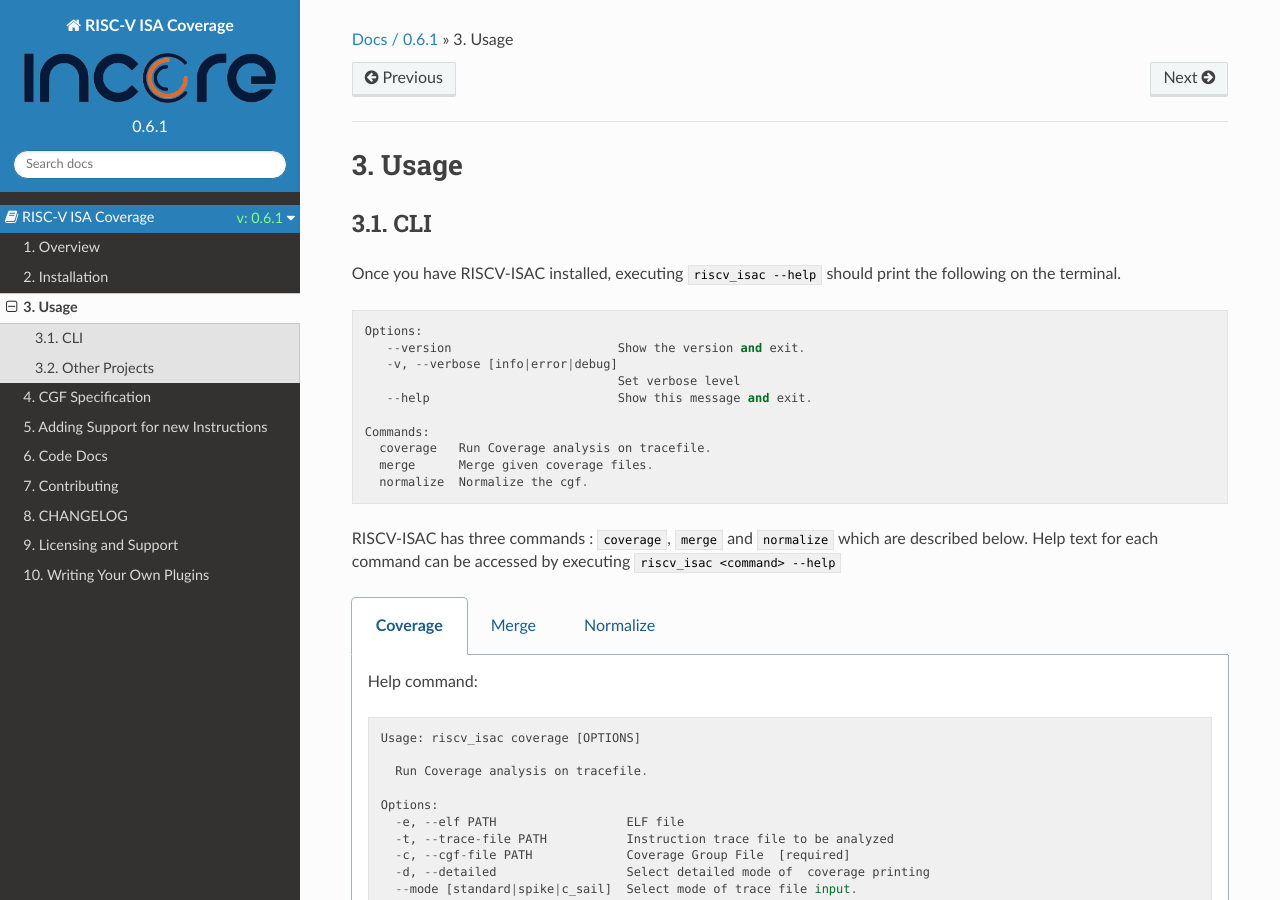
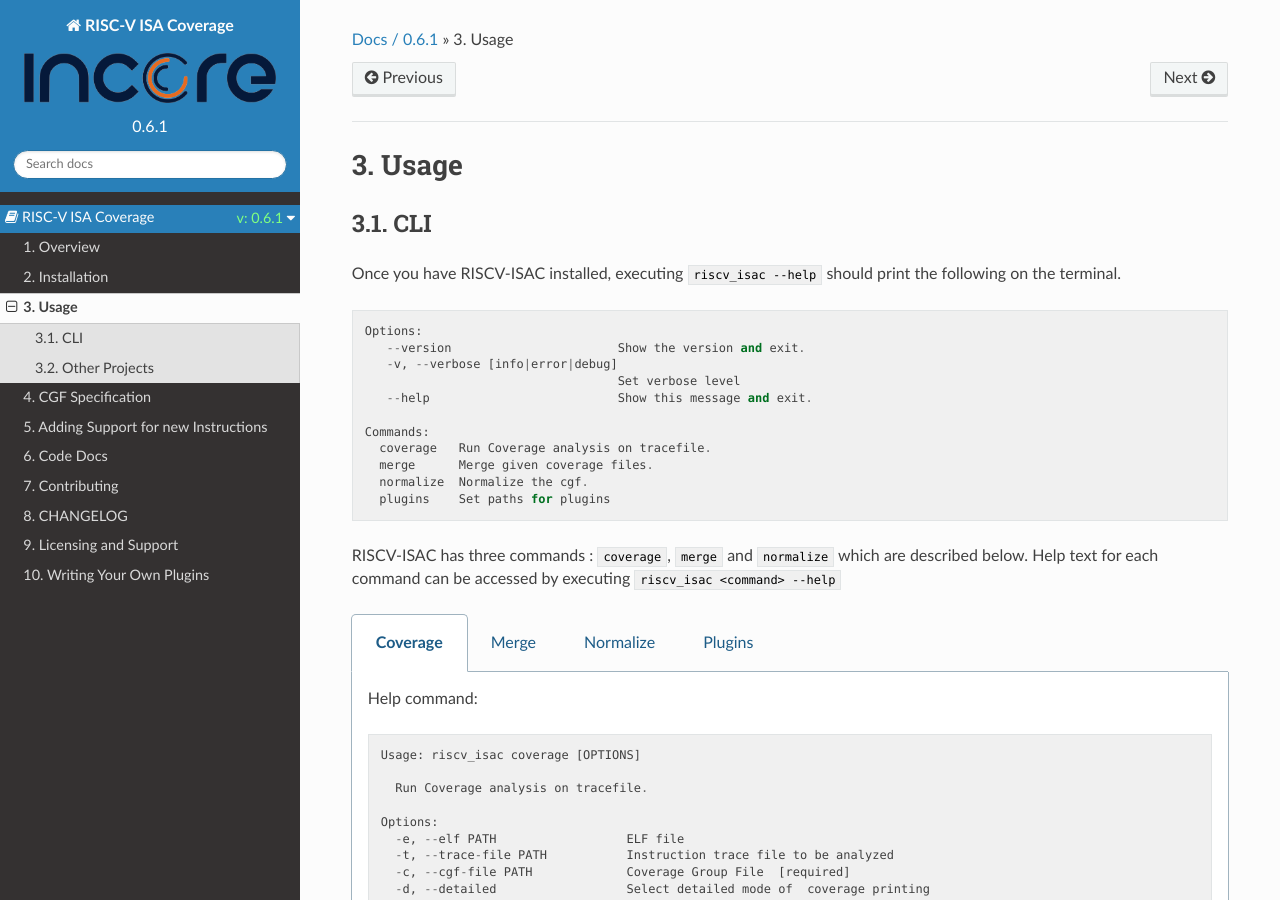
Before and after one commit to riscv-software-src/riscv-isac, a Sphinx documentation site: the page built from docs/source/cli.rst, in a window 1280 px wide and 900 px high. Built offline with Sphinx 7.4.7 and the Read the Docs theme 2.0.0, drawn with Linux system fonts in a browser that asks for light colours; some of the changed lines change nothing that is shown.

Commit message:
Update cli.rst

```diff
--- a/docs/source/cli.rst
+++ b/docs/source/cli.rst
@@ -19,6 +19,7 @@
      coverage   Run Coverage analysis on tracefile.
      merge      Merge given coverage files.
      normalize  Normalize the cgf.
+     plugins    Set paths for plugins
 
 RISCV-ISAC has three commands : ``coverage``, ``merge`` and ``normalize`` which are described below.
 Help text for each command can be accessed by executing ``riscv_isac <command> --help``
@@ -84,6 +85,22 @@
         --help                  Show this message and exit.
 
 
+  .. tab:: Plugins
+
+   Help Command::
+
+    Usage: riscv_isac plugins
+
+      Set path for plugins
+
+    Options:
+       -t, --trace-file PATH           Instruction trace file to be analyzed
+       --spike PATH                    Spike parser plugin file
+       --csail PATH                    C_sail parser plugin file
+       --decoder PATH                  Disassembler plugin file
+       --parser [c_sail|spike]         Plugin name
+
+
 Other Projects
 ==============
 To use RISC-V ISA Coverage in a project::
```
